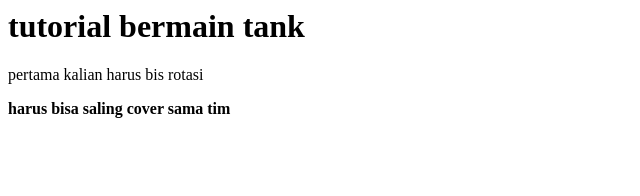
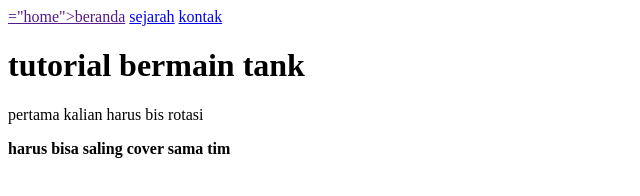
Before and after one commit to caesarmbut/latihan-html, a plain HTML site: page index.html in a window 1280 px wide. Shown: the whole page, without its empty margins (0-640 px from the left). Drawn offline with Linux system fonts and the light colour scheme.

Commit message:
Update index.html

```diff
--- a/index.html
+++ b/index.html
@@ -1,3 +1,10 @@
+<nav>
+  <a href>="home">beranda</a>
+  <a href="history">sejarah</a>
+  <a href="contact">kontak</a>
+</nav>
+
+
 <h1>tutorial bermain tank</h1>
 <p>pertama kalian harus bis rotasi</p>
 <b>harus bisa saling cover sama tim</b>
```
